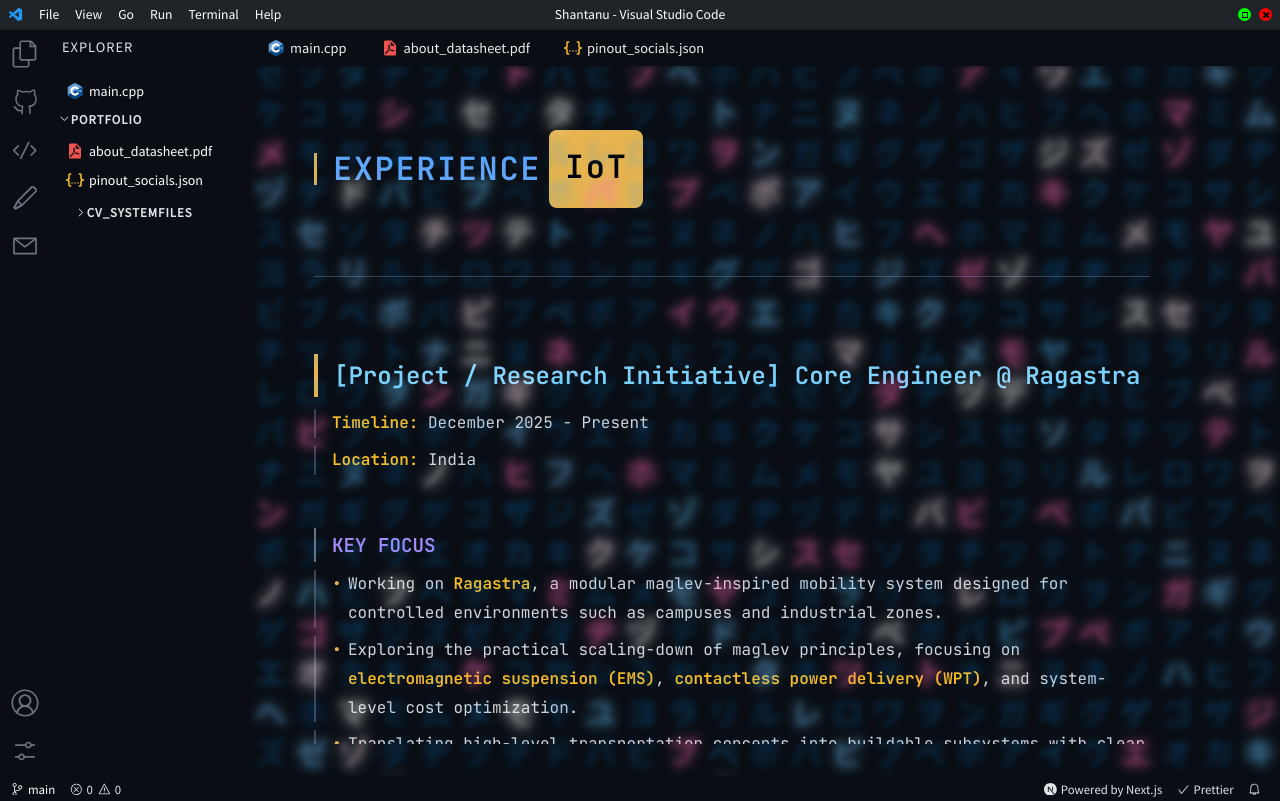
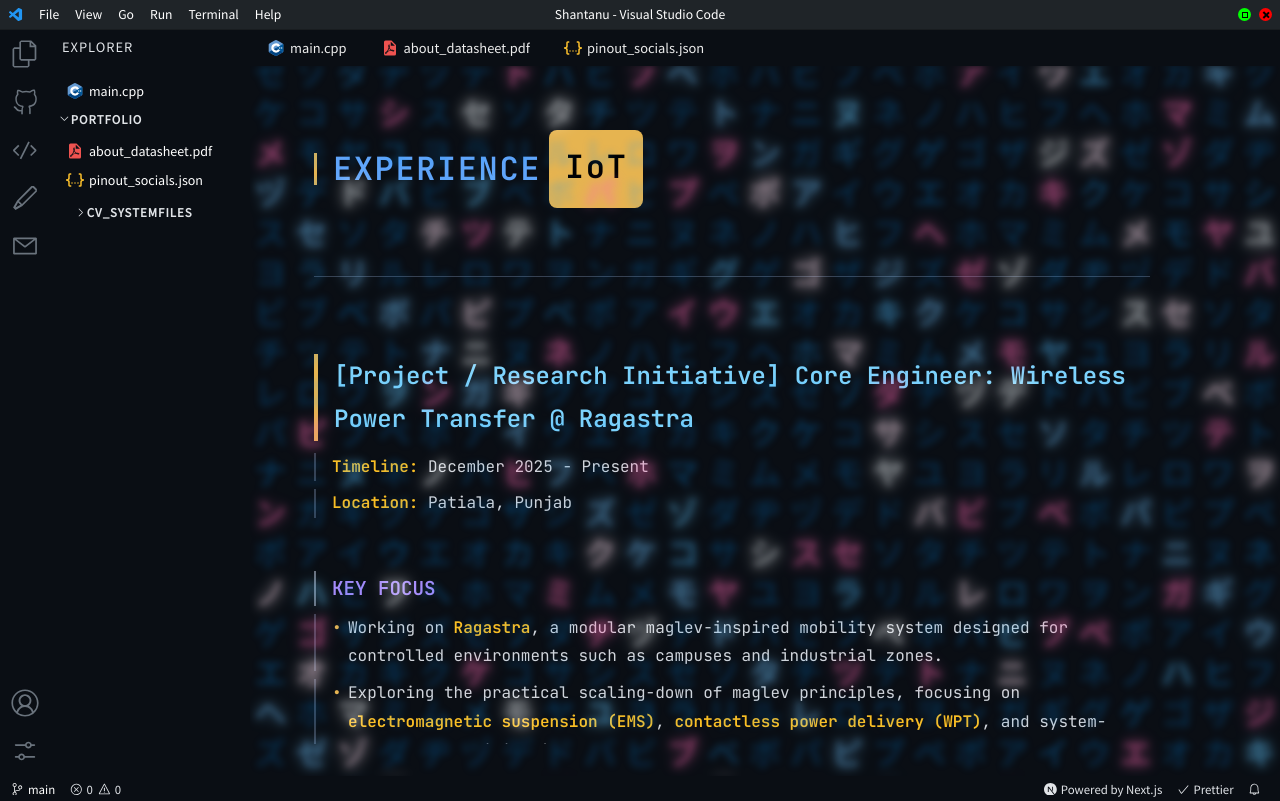
Before and after one commit to shaxntanu/VSCode-Portfolio, a Next.js app: page /experience in a window 1280 px wide. Built offline with nearby package versions, Linux system fonts and the light colour scheme.

Commit message:
Update Ragastra: add WPT specialization, location, and achievements

```diff
--- a/pages/experience.tsx
+++ b/pages/experience.tsx
@@ -10,9 +10,9 @@ const ExperiencePage = () => {
 
 ---
 
-## [Project / Research Initiative] Core Engineer @ Ragastra
+## [Project / Research Initiative] Core Engineer: Wireless Power Transfer @ Ragastra
 **Timeline:** December 2025 - Present
-**Location:** India
+**Location:** Patiala, Punjab
 
 ### KEY FOCUS
 *   Working on **Ragastra**, a modular maglev-inspired mobility system designed for controlled environments such as campuses and industrial zones.
@@ -29,6 +29,10 @@ const ExperiencePage = () => {
 *   **Systems thinking** over isolated components.
 *   **Engineering-first decision making**, prioritizing safety, controllability, and scalability.
 *   Balancing ambitious ideas with realistic prototyping constraints.
+
+### ACHIEVEMENTS
+*   **1st Prize – Ideastorm Prelims (Punjab Zonals)**, E-Summit '26, IIT Roorkee (hosted at Thapar Institute of Engineering & Technology).
+*   Project selected through zonal-level evaluation based on technical feasibility, system design clarity, and cost rationale.
 
 ---
 
```
